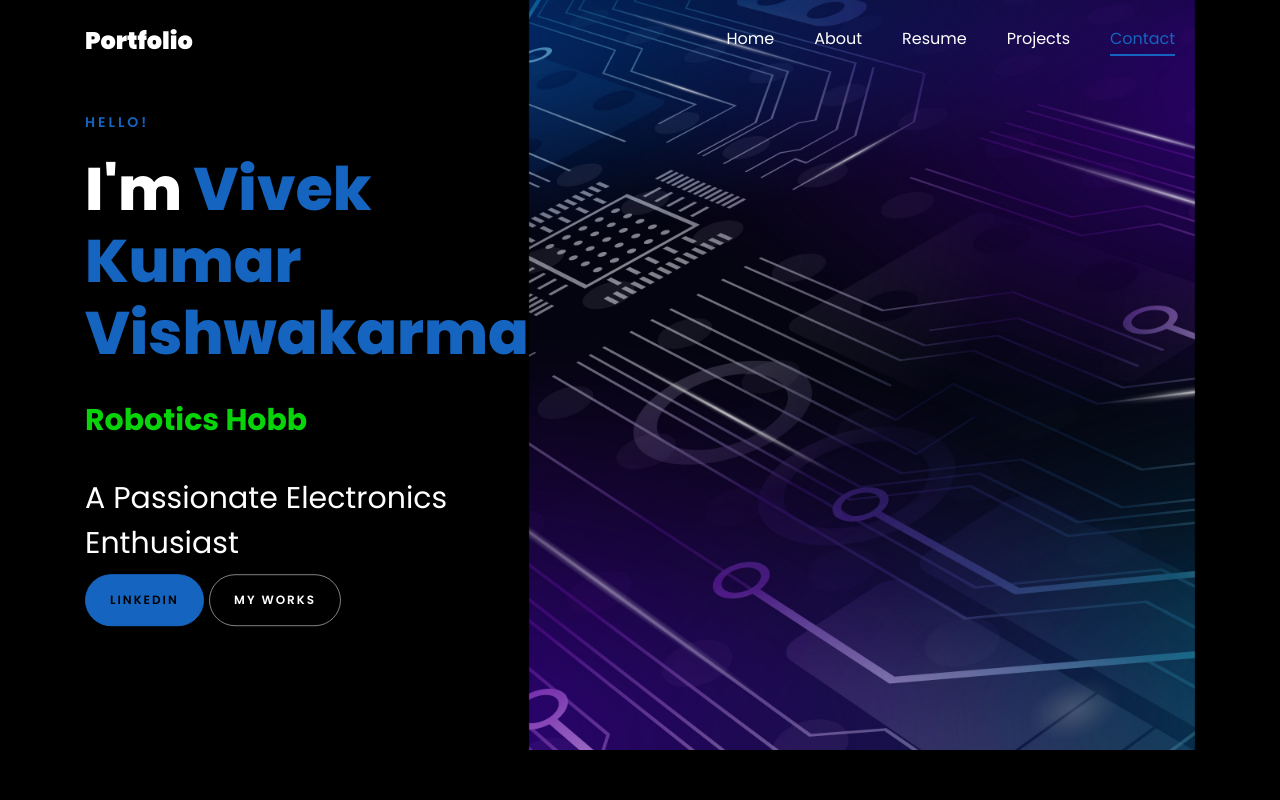
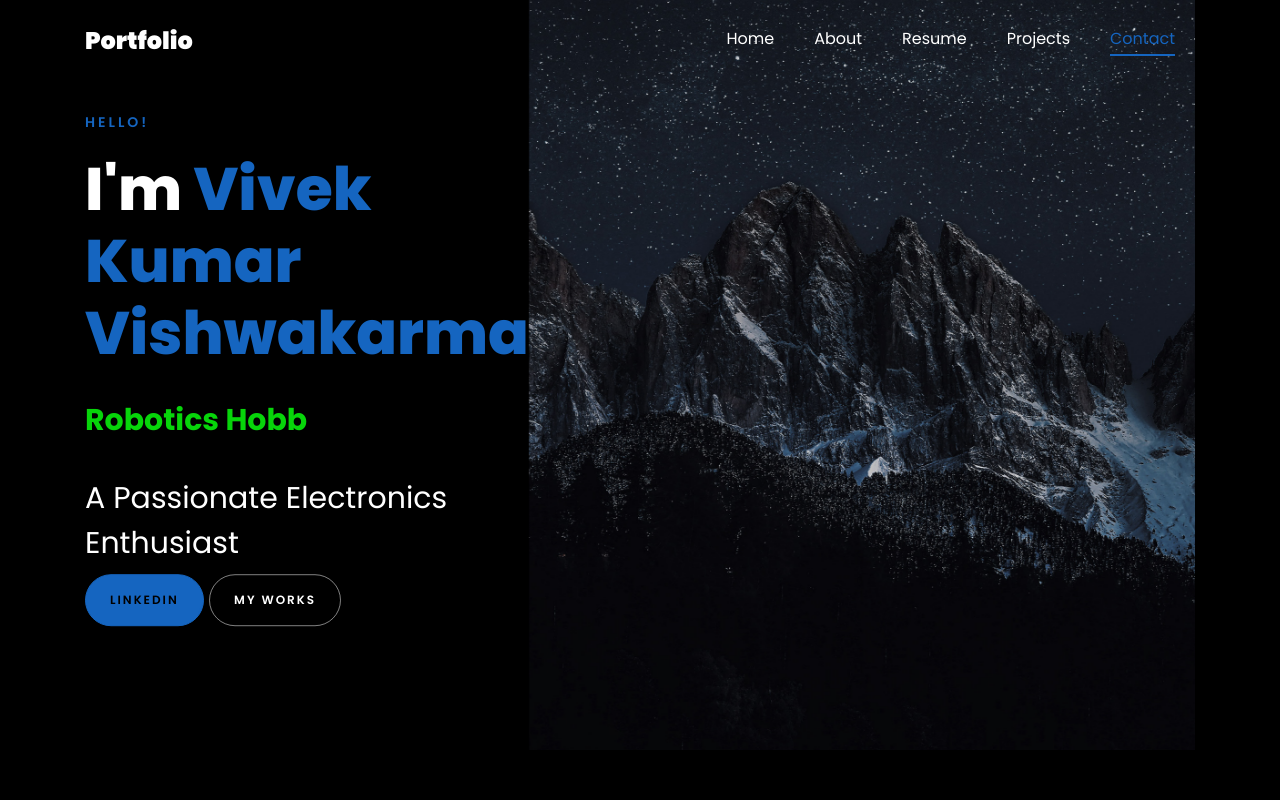
Before and after one commit to Vishwakarma10036/Vishwakarma10036.github.io, a plain HTML site: page index.html in a window 1280 px wide. Shown: the top 800 px of the page. Drawn offline with Linux system fonts and the light colour scheme; files whose address does not match are found by name.

Commit message:
index.html

```diff
--- a/index.html
+++ b/index.html
@@ -141,7 +141,7 @@
 	      	<div class="overlay"></div>
 	         <div class="container">
 	          <div class="row d-md-flex no-gutters slider-text align-items-end justify-content-end" data-scrollax-parent="true">
-	          	<div class="one-third js-fullheight order-md-last img" style="background-image:url(images/3048207.jpg);">
+	          	<div class="one-third js-fullheight order-md-last img" style="background-image:url(images/bg_1.jpg);">
 	          	 <div class="overlay"></div>
 	          	</div>
 		          <div class="one-forth d-flex  align-items-center ftco-animate" data-scrollax=" properties: { translateY: '70%' }">
```
